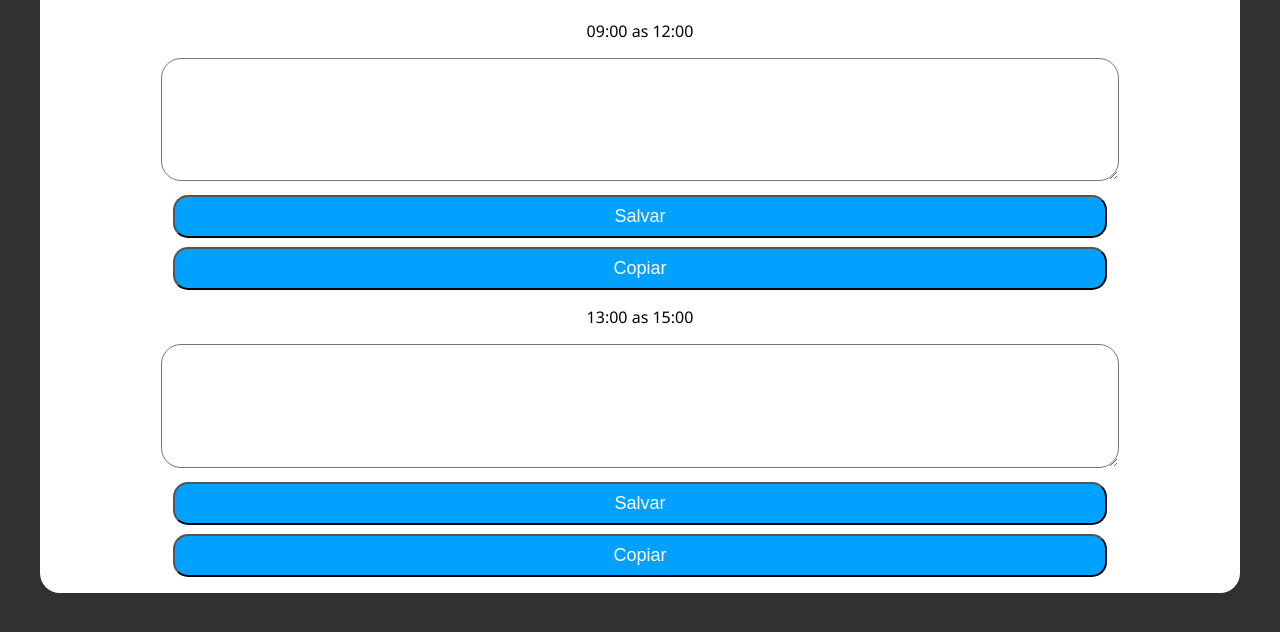
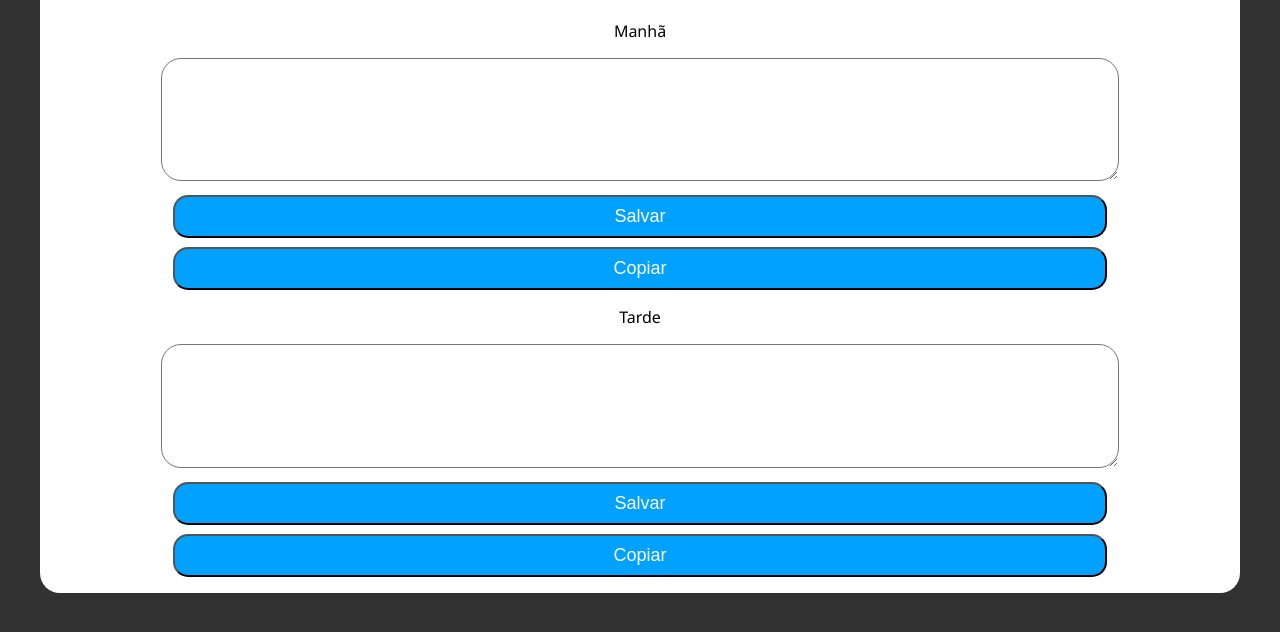
Before and after one commit to srkayrez/appointments, a plain HTML site: page index.html in a window 1280 px wide. Shown: the part 114-746 px from the top of the page. Drawn offline with Linux system fonts and the light colour scheme.

Commit message:
fixed hours like morning and afternoon

```diff
--- a/index.html
+++ b/index.html
@@ -25,7 +25,6 @@
         window.onload = function getDados(){
             morning = localStorage.getItem('value1')
             afternoon = localStorage.getItem('value2')
-            console.log(morning,afternoon)
 
             document.getElementById('input1').innerHTML = morning
             document.getElementById('input2').innerHTML = afternoon
@@ -104,14 +103,14 @@
 <body>
     <div class="cards">
         <h1>Meus Apontamentos</h1>
-        <p>09:00 as 12:00</p>
+        <p>Manhã</p>
         <textarea id="input1"></textarea>
         <br>
         <button class="btn" onclick="pegarDados1()">Salvar</button>
         <br>
         <button class="btn" onclick="copy1()">Copiar</button>
 
-        <p>13:00 as 15:00</p>
+        <p>Tarde</p>
         <textarea id="input2"></textarea>
         <br>
         <button class="btn" onclick="pegarDados2()">Salvar</button>
```
